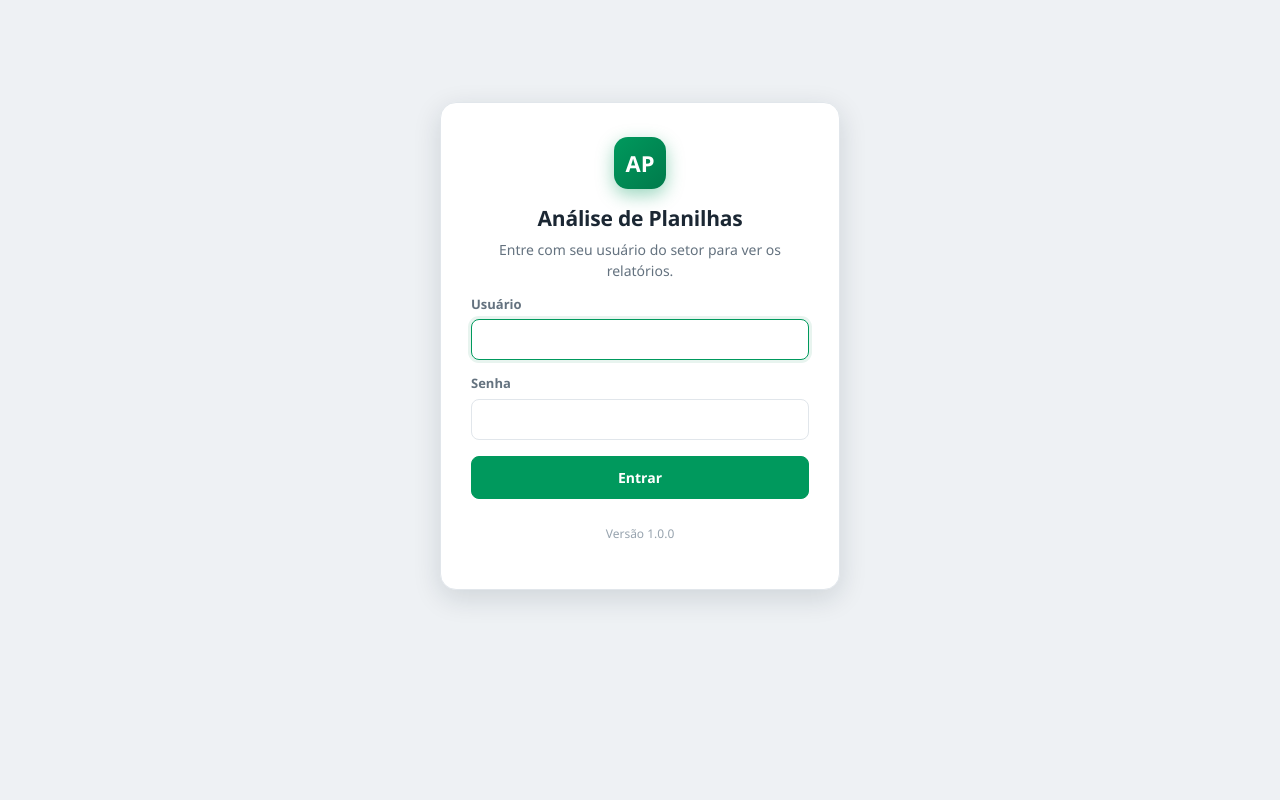
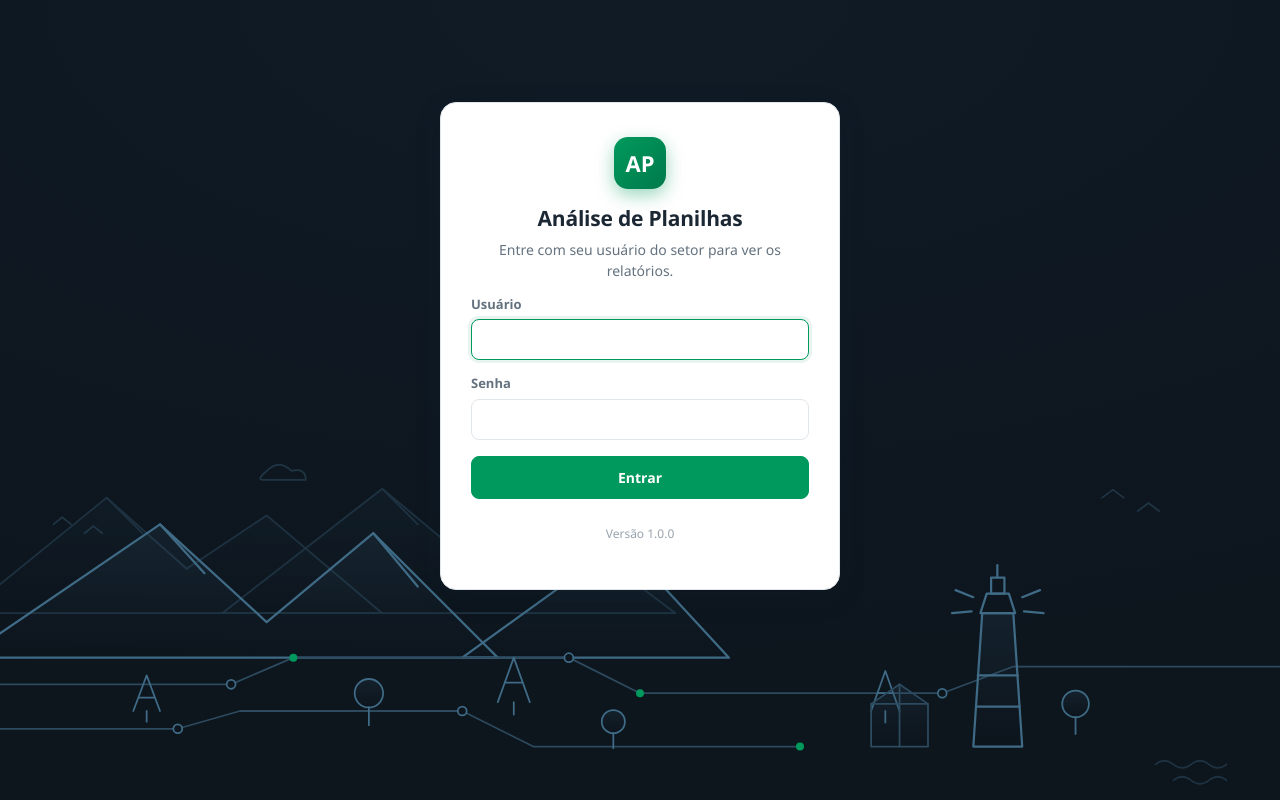
Before and after one commit to Dougcct/Analise-de-Planilhas, a FastAPI app: page /web/login in a window 1280 px wide. Run offline with FastAPI, Linux system fonts and the light colour scheme; parts of the project's set-up code (start-up, migrations or seed data) failed here and were passed over; some libraries are stand-ins or nearby versions.

Commit message:
v2: fundo do login com line-art estilo Metabase (paleta generica slate)
Tela sem sessao (login/senha) ganha um fundo escuro com ilustracao em linha
(montanhas, caminhos "fluxo de dados" com nos, arvores, farol, casinha, nuvens,
ondas) desenhada em SVG inline no base.html. Paleta generica azul-acinzentada
(--linha/--linha-forte), com poucos nos em verde da marca (--no) para amarrar.
Cartao de login claro por cima, sobre gradiente radial escuro. Sem imagens
externas (offline/LGPD-safe). Login e troca de senha herdam juntos.

Co-Authored-By: Claude Opus 4.8 <noreply@anthropic.com>

```diff
--- a/templates/web/base.html
+++ b/templates/web/base.html
@@ -16,6 +16,9 @@
       --sombra-forte:0 8px 28px rgba(16,32,48,.14);
       --raio:12px; --raio-s:8px; --lateral:248px;
       --rapido:.16s cubic-bezier(.4,0,.2,1); --suave:.28s cubic-bezier(.4,0,.2,1);
+      /* cena do login (line-art estilo Metabase, paleta genérica slate) */
+      --fundo-cena:#0d151d; --fundo-cena-topo:#101b26; --linha:#2d4a5e; --linha-forte:#3f6b86;
+      --no:#00995D;
     }
     @media (prefers-color-scheme:dark){
       :root:not([data-tema="light"]){
@@ -176,6 +179,12 @@
     .centro .apoio{text-align:center;margin-bottom:8px}
     .centro form button{width:100%}
     .centro label{margin-top:14px}
+    /* cena do login (fundo escuro + line-art) */
+    .cena{position:relative;min-height:100vh;overflow:hidden;
+      background:radial-gradient(120% 90% at 50% 0,var(--fundo-cena-topo),var(--fundo-cena))}
+    .cena-art{position:absolute;left:0;right:0;bottom:0;width:100%;height:auto;pointer-events:none;
+      animation:surge .8s ease both}
+    .cena>main{position:relative;z-index:1}
 
     /* ---------- Relatório ---------- */
     .voltar{display:inline-flex;align-items:center;gap:6px;margin-bottom:14px;color:var(--apoio);
@@ -274,10 +283,81 @@
   </div>
   {% endif %}
   {% else %}
-  {# telas sem sessão (login/senha): sem barra lateral; a página cuida do próprio aviso #}
-  <main>
-    {{ self.conteudo() }}
-  </main>
+  {# telas sem sessão (login/senha): fundo escuro com line-art (estilo Metabase), paleta genérica #}
+  <div class="cena">
+    <svg class="cena-art" viewBox="0 0 1440 460" preserveAspectRatio="xMidYMax slice" aria-hidden="true"
+         fill="none" stroke-linecap="round" stroke-linejoin="round">
+      <defs>
+        <linearGradient id="face" x1="0" y1="0" x2="0" y2="1">
+          <stop offset="0" stop-color="var(--linha)" stop-opacity=".22"/>
+          <stop offset="1" stop-color="var(--linha)" stop-opacity="0"/>
+        </linearGradient>
+      </defs>
+      <!-- montanhas distantes -->
+      <g stroke="var(--linha)" stroke-width="2" opacity=".55">
+        <path d="M-40 250 L120 120 L210 200 L300 140 L430 250Z" fill="url(#face)"/>
+        <path d="M250 250 L430 110 L520 185 L600 130 L760 250Z" fill="url(#face)"/>
+        <path d="M120 120 L160 160 M430 110 L470 150"/>
+      </g>
+      <!-- cordilheira principal -->
+      <g stroke="var(--linha-forte)" stroke-width="2.5">
+        <path d="M-40 300 L180 150 L300 260 L420 160 L560 300Z" fill="url(#face)"/>
+        <path d="M180 150 L230 205 M420 160 L470 220"/>
+        <path d="M520 300 L700 170 L820 300Z" fill="url(#face)"/>
+      </g>
+      <!-- caminhos "fluxo de dados" com nós -->
+      <g stroke="var(--linha)" stroke-width="2">
+        <path d="M-20 330 H260 L330 300 H640 L720 340 H1060 L1140 310 H1480"/>
+        <path d="M-20 380 H200 L270 360 H520 L600 400 H900"/>
+      </g>
+      <g fill="var(--fundo-cena)" stroke="var(--linha-forte)" stroke-width="2">
+        <circle cx="260" cy="330" r="5"/><circle cx="640" cy="300" r="5"/>
+        <circle cx="1060" cy="340" r="5"/><circle cx="200" cy="380" r="5"/>
+        <circle cx="520" cy="360" r="5"/>
+      </g>
+      <g fill="var(--no)" stroke="none"><circle cx="330" cy="300" r="4.5"/><circle cx="720" cy="340" r="4.5"/><circle cx="900" cy="400" r="4.5"/></g>
+      <!-- pinheiros -->
+      <g stroke="var(--linha-forte)" stroke-width="2">
+        <path d="M150 360 L165 320 L180 360 M157 345 L173 345 M165 360 V372"/>
+        <path d="M560 350 L578 300 L596 350 M568 328 L588 328 M578 350 V364"/>
+        <path d="M980 360 L996 315 L1012 360 M988 340 L1004 340 M996 360 V373"/>
+      </g>
+      <!-- árvores redondas -->
+      <g stroke="var(--linha-forte)" stroke-width="2">
+        <circle cx="415" cy="340" r="16" fill="url(#face)"/><path d="M415 356 V376"/>
+        <circle cx="690" cy="372" r="13" fill="url(#face)"/><path d="M690 385 V402"/>
+        <circle cx="1210" cy="352" r="15" fill="url(#face)"/><path d="M1210 367 V386"/>
+      </g>
+      <!-- farol / torre à direita -->
+      <g stroke="var(--linha-forte)" stroke-width="2.5">
+        <path d="M1095 400 L1105 250 H1140 L1150 400Z" fill="url(#face)"/>
+        <path d="M1100 320 H1145 M1098 355 H1147"/>
+        <path d="M1103 250 H1142 L1135 228 H1110Z"/>
+        <path d="M1115 228 H1130 V210 H1115Z"/>
+        <path d="M1122 210 V196"/>
+        <path d="M1150 232 l20 -8 M1095 232 l-20 -8 M1152 248 l22 2 M1093 248 l-22 2"/>
+      </g>
+      <!-- casinha -->
+      <g stroke="var(--linha)" stroke-width="2">
+        <path d="M980 400 V352 L1012 330 L1044 352 V400Z" fill="url(#face)"/>
+        <path d="M1012 330 L1012 400 M980 352 L1044 352"/>
+      </g>
+      <!-- nuvens e pássaros -->
+      <g stroke="var(--linha)" stroke-width="2" opacity=".6">
+        <path d="M300 90 q14 -14 28 0 q16 -4 16 10 H296 q-8 0 4 -10"/>
+        <path d="M60 150 l10 -8 l10 8 M95 160 l10 -8 l10 8"/>
+        <path d="M1240 120 l12 -9 l12 9 M1280 135 l12 -9 l12 9"/>
+      </g>
+      <!-- ondas -->
+      <g stroke="var(--linha)" stroke-width="2" opacity=".55">
+        <path d="M1300 420 q10 -8 20 0 t20 0 t20 0 t20 0"/>
+        <path d="M1320 438 q10 -8 20 0 t20 0 t20 0"/>
+      </g>
+    </svg>
+    <main>
+      {{ self.conteudo() }}
+    </main>
+  </div>
   {% endif %}
 
   <script>
```
